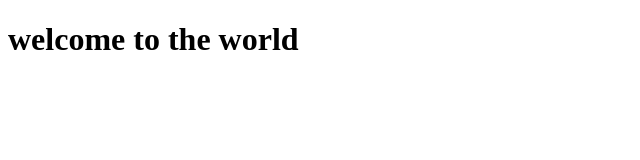
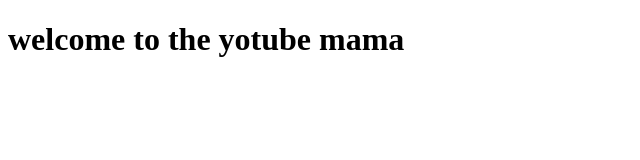
Before and after one commit to vivek185sensi/Git-Tutorial, a plain HTML site: page index.html in a window 1280 px wide. Shown: the whole page, without its empty margins (0-640 px from the left). Drawn offline with Linux system fonts and the light colour scheme.

Commit message:
second change

```diff
--- a/index.html
+++ b/index.html
@@ -9,7 +9,7 @@
 </head>
 
 <body>
-    <h1>welcome to the world</h1>
+    <h1>welcome to the yotube mama</h1>
 </body>
 
 </html>
```
